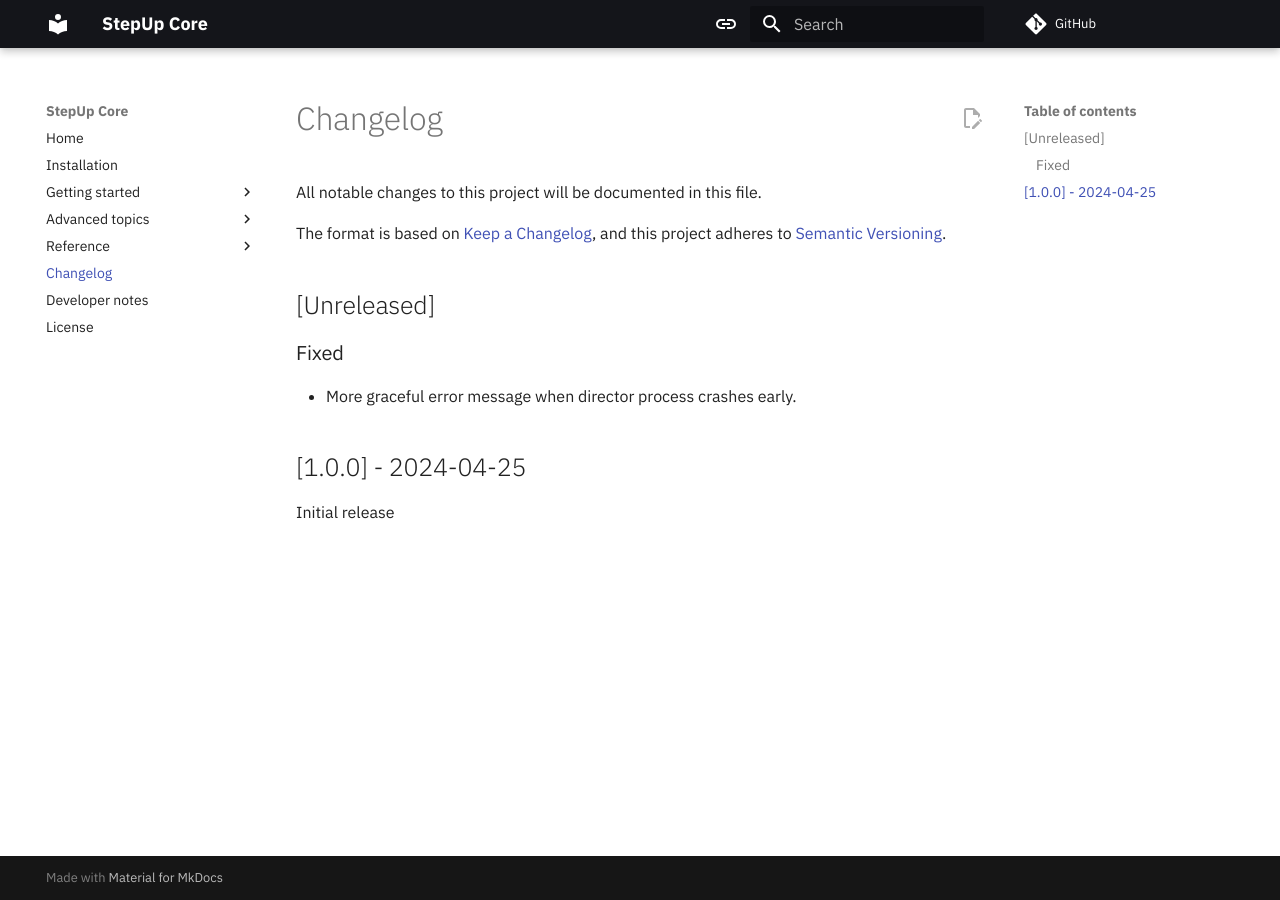
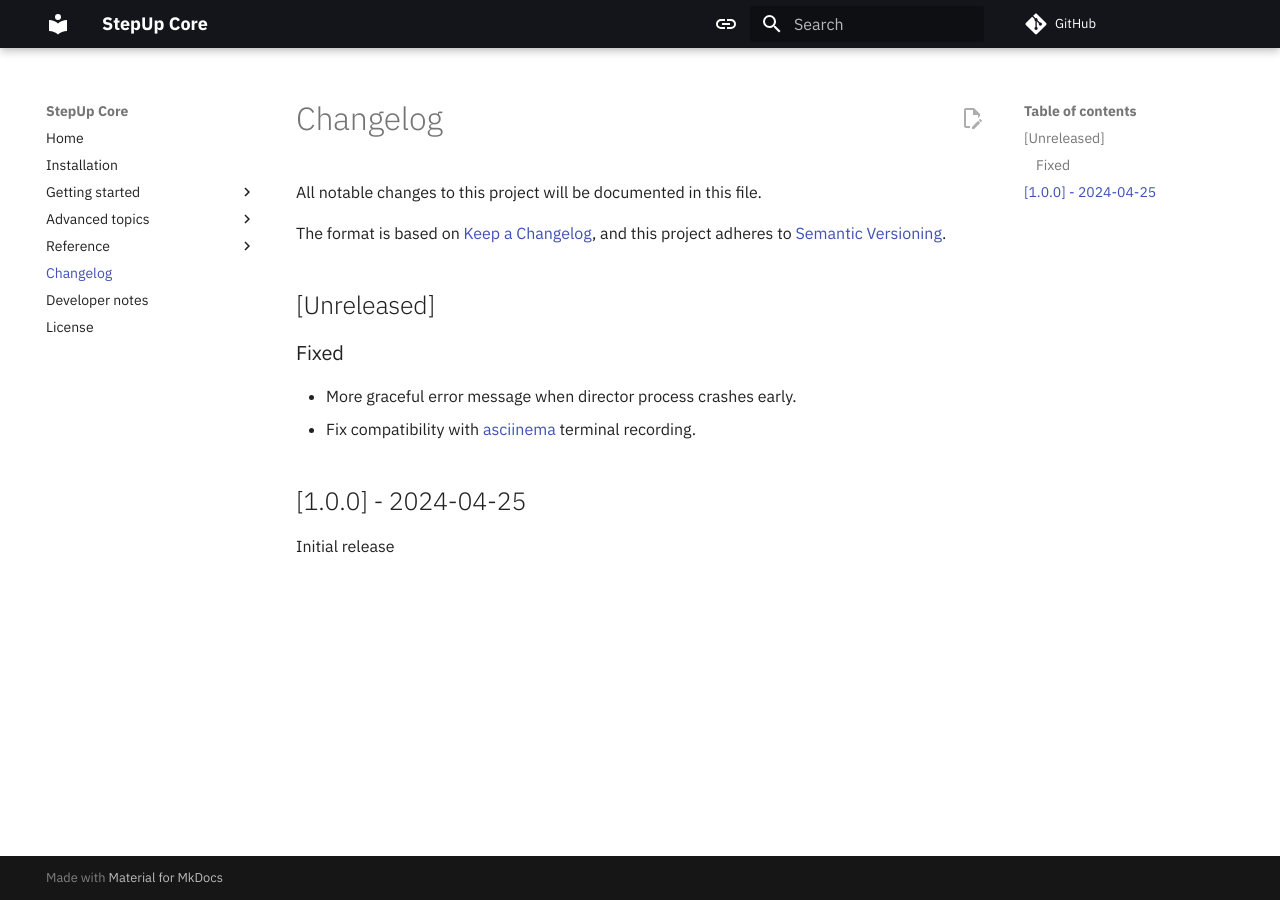
Before and after one commit to reproducible-reporting/stepup-core, an MkDocs documentation site: the page built from docs/changelog.md, in a window 1280 px wide. Built offline with MkDocs 1.6.1 and Material for MkDocs 9.7.7, drawn with Linux system fonts in a browser that asks for light colours; comment, search, counter and statistics services are not loaded.

Commit message:
Update changlog

```diff
--- a/docs/changelog.md
+++ b/docs/changelog.md
@@ -10,6 +10,7 @@ and this project adheres to [Semantic Versioning](https://semver.org/spec/v2.0.0
 ### Fixed
 
 - More graceful error message when director process crashes early.
+- Fix compatibility with [asciinema](https://asciinema.org) terminal recording.
 
 ## [1.0.0] - 2024-04-25
 
```
